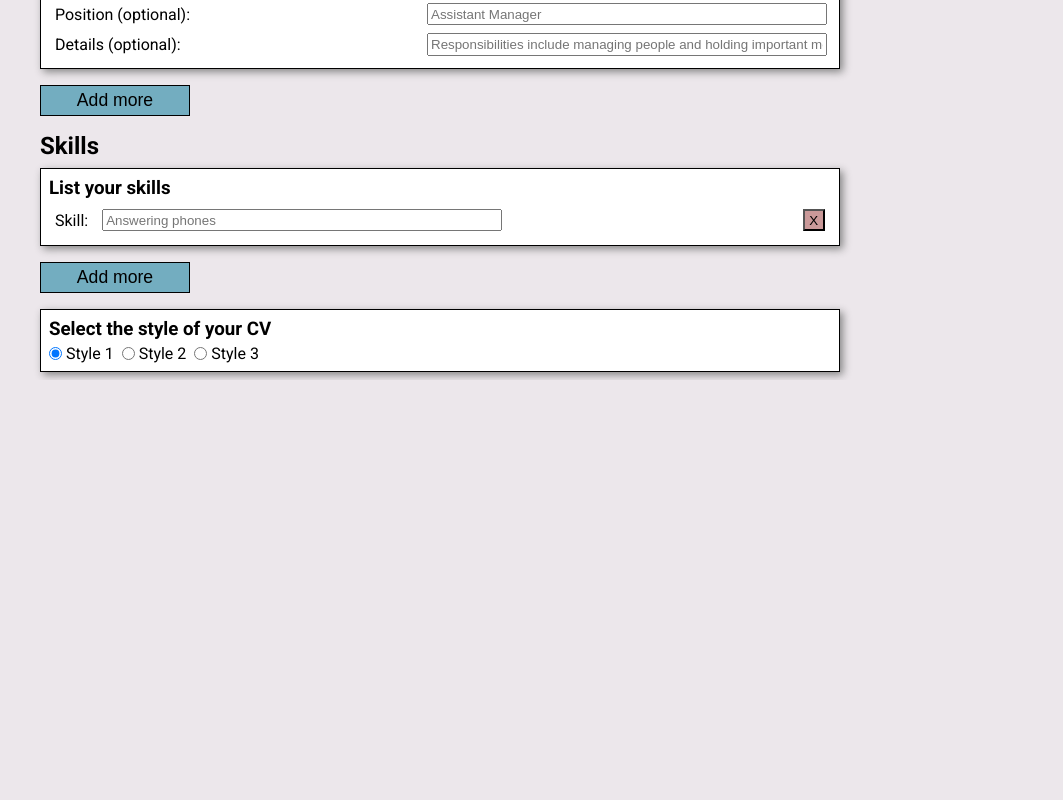
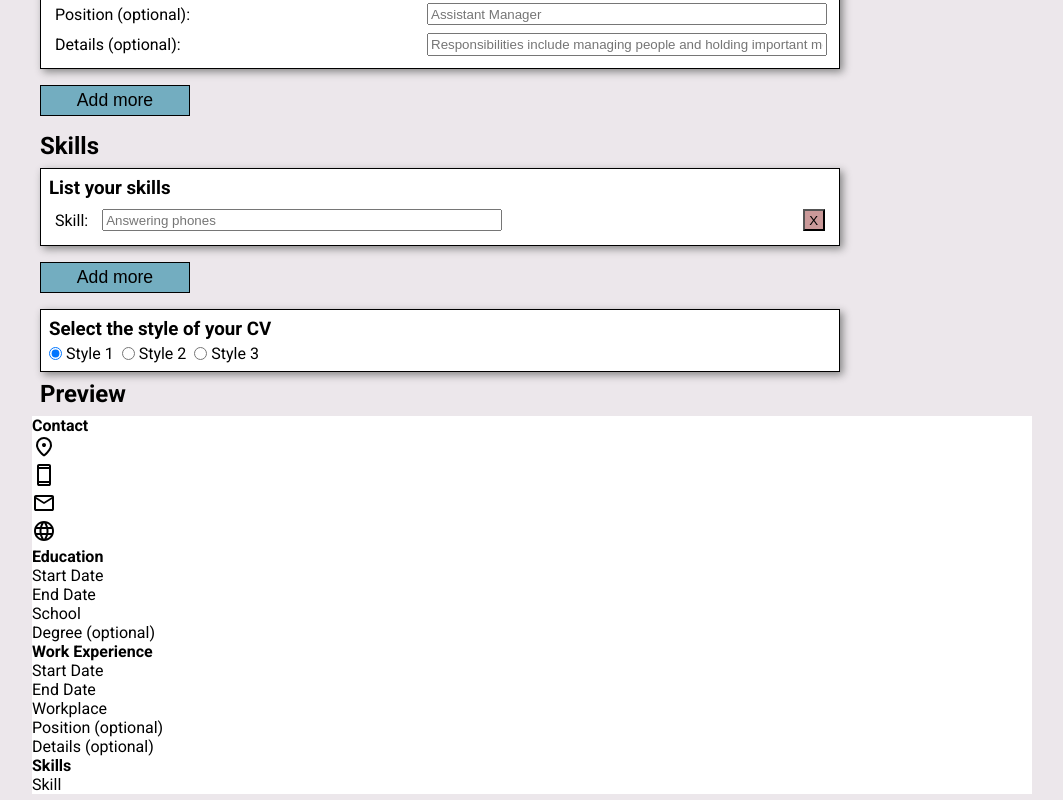
Before and after one commit to Shannqa/cv-app, a React (Vite) app: page / in a window 1280 px wide. Shown: the part 696-1496 px from the top of the page, without its empty margins (108-1171 px from the left). Before the commit the page ends 1076 px from the top, so only its background shows below. Built offline with nearby package versions, Linux system fonts and the light colour scheme.

Commit message:
Fix an issue with work experience and education not rendering

```diff
--- a/src/Data.js
+++ b/src/Data.js
@@ -18,28 +18,28 @@ const personal = [
     label: "City",
     value: "",
     placeholder: "London",
-    img: "location_on_FILL0_wght400_GRAD0_opsz24.svg"
+    img: "./src/assets/location_on_FILL0_wght400_GRAD0_opsz24.svg",
   },
   {
     id: uuidv4(),
     label: "Phone Number",
     value: "",
     placeholder: "+65245563123",
-    img: "smartphone_FILL0_wght400_GRAD0_opsz24.svg"
+    img: "./src/assets/smartphone_FILL0_wght400_GRAD0_opsz24.svg",
   },
   {
     id: uuidv4(),
     label: "Email Address",
     value: "",
     placeholder: "example@email.com",
-    img: "mail_FILL0_wght400_GRAD0_opsz24.svg"
+    img: "./src/assets/mail_FILL0_wght400_GRAD0_opsz24.svg",
   },
   {
     id: uuidv4(),
     label: "Website",
     value: "",
     placeholder: "janedoe.example.com",
-    img: "language_FILL0_wght400_GRAD0_opsz24.svg"
+    img: "./src/assets/language_FILL0_wght400_GRAD0_opsz24.svg",
   },
 ];
 
--- a/src/components/App.jsx
+++ b/src/components/App.jsx
@@ -25,7 +25,7 @@ function App() {
       <WorkExperience data={experienceData} setter={setExperienceData} />
       <Skills data={skillsData} setter={setSkillsData} />
       <Customization style={style} setter={setStyle}/>
-      {/* <FinishedCV personal={personalData} education={educationData} experience={experienceData} style={style}/> */}
+      <FinishedCV personal={personalData} education={educationData} experience={experienceData} skills={skillsData} style={style}/>
     </>
   )
 }
--- a/src/components/Education.jsx
+++ b/src/components/Education.jsx
@@ -6,7 +6,10 @@ import DeleteBtn from "./DeleteBtn";
 function Education( { data, setter } ) {
 
   const handleEducationData = (id, e) => {
-    setter(data.map(item => {
+    setter(data.map(section => {
+      console.log(section);
+      return section.map((item) => { // remember to return in nested arrays!
+        console.log(item);
         if (item.id === id) {
           return {
             ...item,
@@ -15,7 +18,8 @@ const handleEducationData = (id, e) => {
         } else {
           return item;
         }
-    }));
+      })
+    }))
   }
 
   const handleEducationAdd = (e) => {
--- a/src/components/FinishedCV.jsx
+++ b/src/components/FinishedCV.jsx
@@ -1,7 +1,6 @@
 import { useState } from "react";
 
-function FinishedCV( { personal, education, experience, style } ) {
-  console.log(personal);
+function FinishedCV( { personal, education, experience, skills, style } ) {
 
   const contactInfo = personal.filter((item) => item.label !== "First Name" && item.label !== "Last Name" );
 
@@ -15,7 +14,7 @@ function FinishedCV( { personal, education, experience, style } ) {
           {contactInfo.map(item => (
             <div key={item.id}>
               <img src={item.img} />
-              <div>{item.value}</div>
+              <span>{item.value}</span>
             </div>
           ))}
         </div>
--- a/src/components/WorkExperience.jsx
+++ b/src/components/WorkExperience.jsx
@@ -6,18 +6,21 @@ import DeleteBtn from "./DeleteBtn";
 function WorkExperience( { data, setter } ) {
 
   const handleExperienceData = (id, e) => {
-    setter(data.map(item => {
+    setter(data.map(section => {
+      console.log(section);
+      return section.map((item) => { // remember to return in nested arrays!
+        console.log(item);
         if (item.id === id) {
           return {
             ...item,
-          valueYears: e.target.value,
+            value: e.target.value,
           };
         } else {
           return item;
         }
-    }));
+      })
+    }))
   }
-
 
   const handleExperienceAdd = (e) => {
     e.preventDefault();
```
Lines whose indentation alone changed are shown as unchanged.
